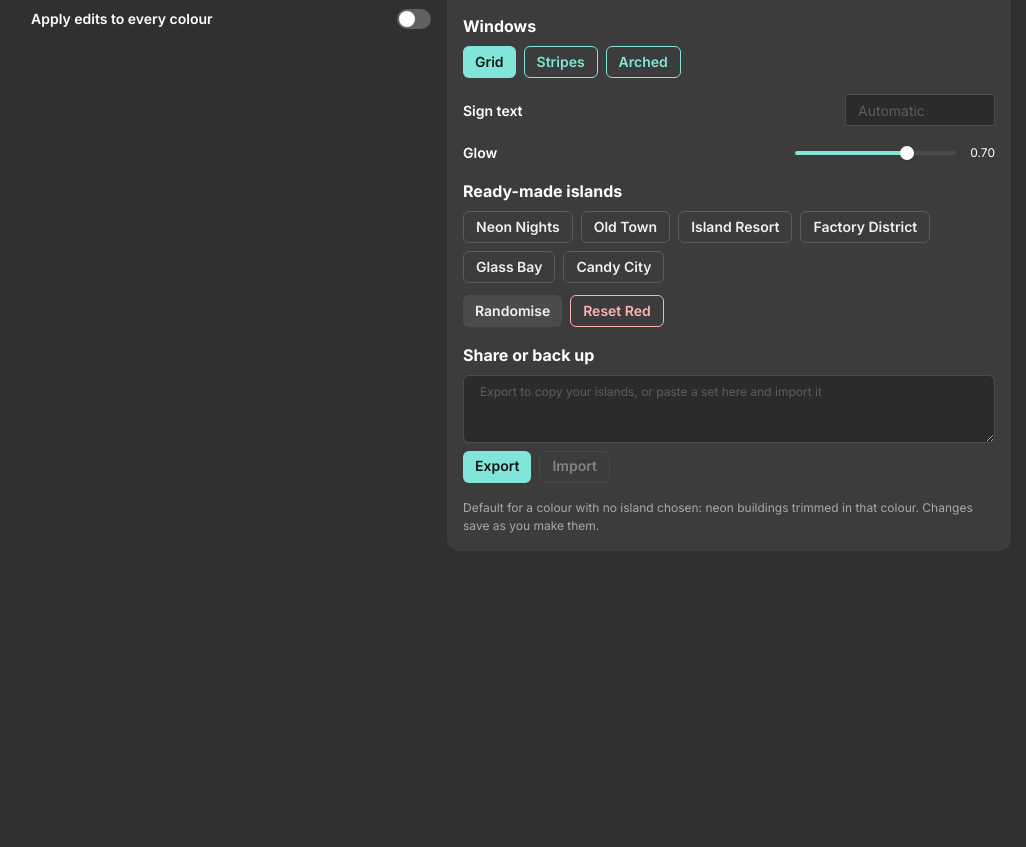
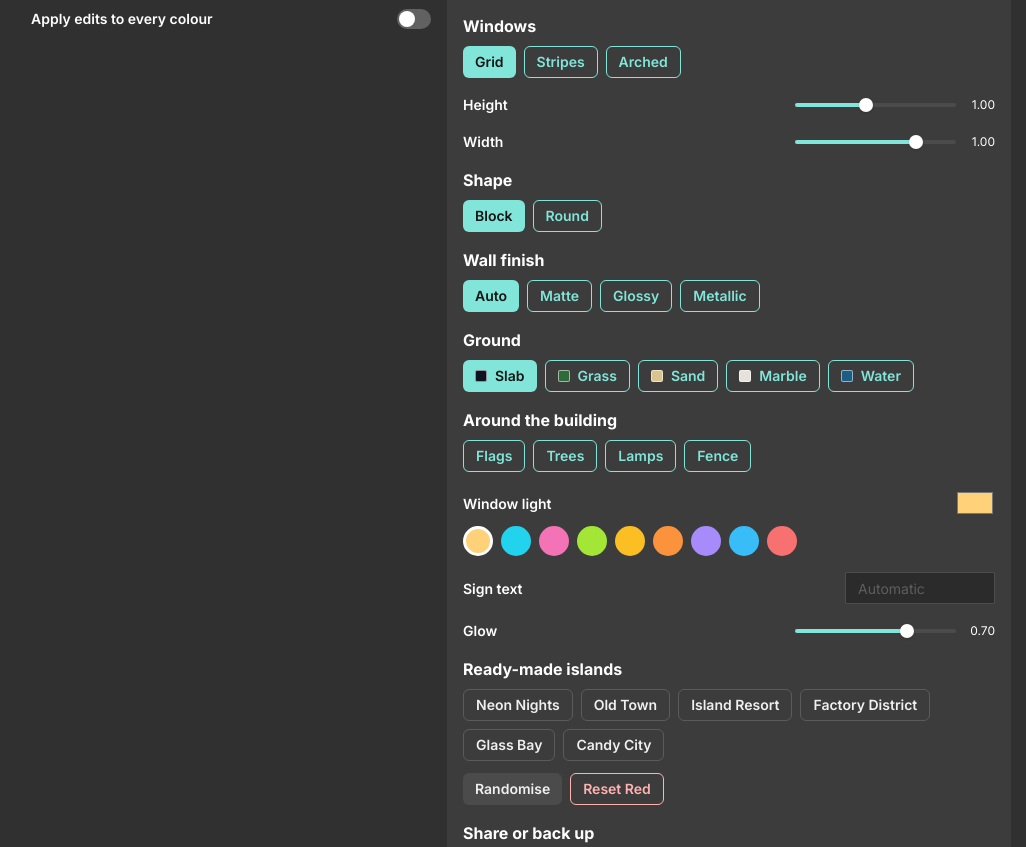
Before and after one commit to gee-highness/ludo-sync, a Next.js app in the folder ludo-sync-game/: page /island in a window 1280 px wide. Shown: the part 549-1396 px from the top of the page, without its empty margins (119-1145 px from the left). Before the commit the page ends 1124 px from the top, so only its background shows below. Built offline with nearby package versions, Linux system fonts and the light colour scheme.

Commit message:
Island maker: height, width, shape, ground, finish, window light, trees/flags/lamps/fence
Co-Authored-By: Claude Sonnet 5.5 <noreply@anthropic.com>
Claude-Session: https://claude.ai/code/session_017Sd1z48vNJqXUJKQ1MqHbh

```diff
--- a/ludo-sync-game/src/components/board/BuildingGlyph.tsx
+++ b/ludo-sync-game/src/components/board/BuildingGlyph.tsx
@@ -2,6 +2,7 @@
 
 import type { IslandStyle } from "@/lib/client/islands";
 import { shade } from "@/lib/client/pieces";
+import { GROUND_COLOURS } from "@/lib/client/islands";
 import { defaultSign } from "./buildings3d";
 
 type Level = 0 | 1 | 2 | 3;
@@ -29,14 +30,14 @@ export function BuildingShape({ style, level, withSign = false }: Props) {
   const els: React.ReactNode[] = [];
 
   // ground plot with an accent edge
-  els.push(<polygon key="plot" points="50,98 92,88 50,78 8,88" fill="#0e1322" stroke={style.accent} strokeWidth={1.6} strokeOpacity={0.9} />);
+  els.push(<polygon key="plot" points="50,98 92,88 50,78 8,88" fill={GROUND_COLOURS[style.ground]} stroke={style.accent} strokeWidth={1.6} strokeOpacity={0.9} />);
 
   if (level === 0) {
     els.push(<polygon key="pyr" points="50,64 60,86 50,90 40,86" fill={style.accent} fillOpacity={0.9} />, <polygon key="pyr2" points="50,64 60,86 50,90" fill={shade(style.accent, -0.3)} />);
     return <g>{els}</g>;
   }
 
-  const tiers = TIERS[style.theme][level - 1];
+  const tiers = TIERS[style.theme][level - 1].map(t => ({ w: t.w * style.footprint, h: Math.min(60, t.h * style.height) }));
   let yb = gy;
   let topW = tiers[0].w, topX = 0, topY = 0;
   tiers.forEach((t, i) => {
@@ -45,7 +46,7 @@ export function BuildingShape({ style, level, withSign = false }: Props) {
     const yt = yb - t.h;
     els.push(
       <g key={`t${i}`}>
-        <rect x={x} y={yt} width={t.w} height={t.h} fill={wallFront} />
+        <rect x={x} y={yt} width={t.w} height={t.h} rx={style.shape === "round" ? t.w * 0.3 : 0} fill={wallFront} />
         <polygon points={`${x + t.w},${yt} ${x + t.w + dx},${yt - dy} ${x + t.w + dx},${yb - dy} ${x + t.w},${yb}`} fill={wallSide} />
         <polygon points={`${x},${yt} ${x + dx},${yt - dy} ${x + t.w + dx},${yt - dy} ${x + t.w},${yt}`} fill={wallTop} />
         <polygon points={`${x},${yt} ${x + dx},${yt - dy} ${x + t.w + dx},${yt - dy} ${x + t.w},${yt}`} fill="none" stroke={style.accent} strokeWidth={1.2} strokeOpacity={style.theme === "brownstone" || style.theme === "industrial" ? 0.2 : 0.95} />
@@ -65,7 +66,7 @@ export function BuildingShape({ style, level, withSign = false }: Props) {
               const wx = x + 2.5 + c * ((t.w - 4) / cols), wy = yt + 2.5 + r * (t.h / rows);
               out.push(
                 <rect key={`w${r}-${c}`} x={wx} y={wy} width={w} height={h} rx={style.windows === "arched" ? w / 2 : 0.6}
-                  fill={on ? (c % 3 === 0 ? style.accent : WARM[(r + c) % 2]) : "#0b1020"} fillOpacity={on ? 0.5 + 0.5 * glow : 0.9} />,
+                  fill={on ? (style.lights || (c % 3 === 0 ? style.accent : WARM[(r + c) % 2])) : "#0b1020"} fillOpacity={on ? 0.5 + 0.5 * glow : 0.9} />,
               );
             }
           }
@@ -85,6 +86,11 @@ export function BuildingShape({ style, level, withSign = false }: Props) {
   if (style.roof === "antenna") els.push(<g key="ant"><line x1={cx} y1={topY - 3} x2={cx} y2={topY - 24} stroke="#cbd5e1" strokeWidth={1.6} /><line x1={cx - 5} y1={topY - 17} x2={cx + 5} y2={topY - 17} stroke="#cbd5e1" strokeWidth={1.2} /><circle cx={cx} cy={topY - 25} r={2.2} fill="#ff3b3b" /></g>);
   if (style.roof === "dome") els.push(<path key="dome" d={`M${cx - topW * 0.36},${topY - 2} a${topW * 0.36},${topW * 0.36} 0 0 1 ${topW * 0.72},0 z`} fill={style.accent} fillOpacity={0.6} stroke={style.accent} strokeWidth={1} />);
   if (style.roof === "helipad") els.push(<g key="pad"><ellipse cx={cx} cy={topY - 2} rx={topW * 0.42} ry={topW * 0.17} fill="#1a1f2e" stroke={style.accent} strokeWidth={1.4} /><text x={cx} y={topY} textAnchor="middle" fontSize={9} fontWeight={800} fill="#fff">H</text></g>);
+
+  if (style.extras.includes("trees")) els.push(<g key="tree"><rect x={14} y={80} width={2} height={7} fill="#6b4a2c" /><polygon points="15,66 21,82 9,82" fill="#2f8f46" /></g>);
+  if (style.extras.includes("flags")) els.push(<g key="flag"><line x1={84} y1={90} x2={84} y2={66} stroke="#d5dbe5" strokeWidth={1.2} /><rect x={84} y={66} width={9} height={6} fill={style.accent} /></g>);
+  if (style.extras.includes("lamps")) els.push(<g key="lamp"><line x1={30} y1={92} x2={30} y2={78} stroke="#2a2f3a" strokeWidth={1.4} /><circle cx={30} cy={77} r={2.4} fill="#fff2b0" /></g>);
+  if (style.extras.includes("fence")) els.push(<polyline key="fence" points="8,88 50,98 92,88" fill="none" stroke="#caa87a" strokeWidth={1.6} strokeDasharray="2 2.5" />);
 
   if (withSign) {
     const text = style.sign || defaultSign(style.theme, level);
--- a/ludo-sync-game/src/components/board/buildings3d.ts
+++ b/ludo-sync-game/src/components/board/buildings3d.ts
@@ -1,5 +1,5 @@
 import * as THREE from "three";
-import type { BuildingTheme, IslandStyle } from "@/lib/client/islands";
+import { GROUND_COLOURS, type BuildingTheme, type IslandStyle } from "@/lib/client/islands";
 
 export interface BuiltBuilding {
   /** Feet at y = 0, centred on x = z = 0, fitting inside a 0.9 x 0.9 square. */
@@ -50,8 +50,8 @@ const facade = (style: IslandStyle) => {
     const g = c.getContext("2d")!;
     const wall = style.theme === "glass" ? mix(style.primary, "#9fd8ff", 0.25) : style.primary;
     g.fillStyle = glowMap ? "#000" : wall; g.fillRect(0, 0, 128, 128);
-    const r = rng(hash(`${style.theme}${style.windows}${style.primary}${style.accent}`));
-    const warm = ["#ffd27a", "#ffe9a8", style.accent];
+    const r = rng(hash(`${style.theme}${style.windows}${style.primary}${style.accent}${style.lights}`));
+    const warm = style.lights ? [style.lights, mix(style.lights, "#ffffff", 0.45), style.lights] : ["#ffd27a", "#ffe9a8", style.accent];
     const cols = 4, rows = 4, cw = 128 / cols, ch = 128 / rows;
     const paint = (x: number, y: number, w: number, h: number, on: boolean, arch: boolean) => {
       g.fillStyle = on ? warm[Math.floor(r() * 3)] : glowMap ? "#000" : "#0b1020";
@@ -72,14 +72,15 @@ const facade = (style: IslandStyle) => {
 };
 
 const wallMaterial = (style: IslandStyle, rel: (() => void)[]): THREE.MeshStandardMaterial => {
-  const key = `wall|${style.theme}|${style.windows}|${style.primary}|${style.accent}|${q(style.glow)}`;
+  const key = `wall|${style.theme}|${style.windows}|${style.primary}|${style.accent}|${q(style.glow)}|${style.lights}|${style.finish}`;
   return lease(key, () => {
     const tex = hasDom ? facade(style) : null;
     const glass = style.theme === "glass";
     const m = new THREE.MeshStandardMaterial({
       color: tex ? 0xffffff : style.primary, map: tex?.map ?? null, emissive: 0xffffff, emissiveMap: tex?.glow ?? null,
       emissiveIntensity: tex ? 0.35 + 1.3 * q(style.glow) : 0,
-      roughness: glass ? 0.18 : style.theme === "industrial" ? 0.8 : 0.6, metalness: glass ? 0.55 : 0.08,
+      roughness: style.finish === "glossy" ? 0.12 : style.finish === "metallic" ? 0.3 : style.finish === "matte" ? 0.9 : glass ? 0.18 : style.theme === "industrial" ? 0.8 : 0.6,
+      metalness: style.finish === "metallic" ? 0.85 : style.finish === "glossy" ? 0.25 : style.finish === "matte" ? 0 : glass ? 0.55 : 0.08,
       transparent: glass, opacity: glass ? 0.88 : 1,
     });
     return { v: m, free: () => { m.dispose(); tex?.map.dispose(); tex?.glow.dispose(); } };
@@ -158,6 +159,15 @@ const boxGeo = (w: number, h: number, d: number, rel: (() => void)[], tiled = tr
 
 const cylGeo = (rt: number, rb: number, h: number, seg: number, rel: (() => void)[]): THREE.BufferGeometry =>
   lease(`cyl|${rt}|${rb}|${h}|${seg}`, () => { const g = new THREE.CylinderGeometry(rt, rb, h, seg); return { v: g, free: () => g.dispose() }; }, rel);
+/** A drum whose side faces are scaled so the facade tiles round it as they do a box. */
+const drumGeo = (r: number, h: number, rel: (() => void)[]): THREE.BufferGeometry =>
+  lease(`drum|${r.toFixed(3)}|${h.toFixed(3)}`, () => {
+    const g = new THREE.CylinderGeometry(r, r, h, 28, 1, false);
+    const uv = g.getAttribute("uv") as THREE.BufferAttribute;
+    const around = Math.max(3, Math.round((2 * Math.PI * r) / TILE));
+    for (let i = 0; i < uv.count; i++) uv.setXY(i, uv.getX(i) * around, (uv.getY(i) * h) / TILE);
+    return { v: g, free: () => g.dispose() };
+  }, rel);
 const sphGeo = (r: number, half: boolean, rel: (() => void)[]): THREE.BufferGeometry =>
   lease(`sph|${r}|${half}`, () => { const g = half ? new THREE.SphereGeometry(r, 18, 10, 0, Math.PI * 2, 0, Math.PI / 2) : new THREE.SphereGeometry(r, 10, 8); return { v: g, free: () => g.dispose() }; }, rel);
 const planeGeo = (w: number, h: number, rel: (() => void)[]): THREE.BufferGeometry =>
@@ -187,11 +197,44 @@ export const buildBuilding = (style: IslandStyle, level: 0 | 1 | 2 | 3): BuiltBu
     return m;
   };
   const trim = trimMaterial(style.accent, rel);
-  const slab = plainMaterial("#0e1322", rel, 0, 0.9);
+  const slab = plainMaterial(GROUND_COLOURS[style.ground], rel, 0, style.ground === "marble" ? 0.25 : style.ground === "water" ? 0.1 : 0.9);
 
   // the plot every building stands on, edged in the island's accent colour
   add(boxGeo(0.86, 0.04, 0.86, rel, false), slab, 0, 0.02, 0);
   for (const [sx, sz, w, d] of [[0, 0.42, 0.86, 0.025], [0, -0.42, 0.86, 0.025], [0.42, 0, 0.025, 0.86], [-0.42, 0, 0.025, 0.86]] as const) add(boxGeo(w, 0.03, d, rel, false), trim, sx, 0.045, sz);
+
+  // the small things standing around the plot
+  const extras = new Set(style.extras);
+  if (extras.has("fence")) {
+    const post = plainMaterial("#caa87a", rel, 0, 0.8);
+    for (const [x, z, w, d] of [[0, 0.4, 0.8, 0.014], [0, -0.4, 0.8, 0.014], [0.4, 0, 0.014, 0.8], [-0.4, 0, 0.014, 0.8]] as const) {
+      add(boxGeo(w, 0.02, d, rel, false), post, x, 0.14, z);
+      add(boxGeo(w, 0.02, d, rel, false), post, x, 0.09, z);
+    }
+    for (const [x, z] of [[-0.4, -0.4], [0.4, -0.4], [-0.4, 0.4], [0.4, 0.4], [0, 0.4], [0, -0.4], [0.4, 0], [-0.4, 0]] as const) add(boxGeo(0.025, 0.14, 0.025, rel, false), post, x, 0.11, z);
+  }
+  if (extras.has("lamps")) {
+    const pole = plainMaterial("#2a2f3a", rel, 0, 0.5);
+    const bulb = plainMaterial("#fff2b0", rel, 1.4, 0.4);
+    for (const x of [-0.38, 0.38]) {
+      add(cylGeo(0.01, 0.012, 0.3, 6, rel), pole, x, 0.19, 0.38);
+      add(sphGeo(0.03, false, rel), bulb, x, 0.35, 0.38);
+    }
+  }
+  if (extras.has("trees")) {
+    const leaf = plainMaterial(style.ground === "sand" ? "#3f9d52" : "#2f8f46", rel, 0, 0.8), bark = plainMaterial("#6b4a2c", rel, 0, 0.9);
+    const cone = lease("tree|cone", () => { const g = new THREE.ConeGeometry(0.09, 0.26, 8); return { v: g, free: () => g.dispose() }; }, rel);
+    for (const [x, z] of [[-0.36, -0.36], [0.36, -0.36]] as const) {
+      add(cylGeo(0.012, 0.015, 0.1, 6, rel), bark, x, 0.09, z);
+      add(cone, leaf, x, 0.27, z);
+    }
+  }
+  if (extras.has("flags")) {
+    const pole = plainMaterial("#d5dbe5", rel, 0, 0.4);
+    const flag = plainMaterial(style.accent, rel, 0.5, 0.6);
+    add(cylGeo(0.008, 0.008, 0.5, 6, rel), pole, -0.38, 0.29, 0.38);
+    add(boxGeo(0.16, 0.1, 0.01, rel, false), flag, -0.3, 0.48, 0.38);
+  }
 
   if (level === 0) {
     const pyramid = lease("lot|pyramid", () => { const g = new THREE.ConeGeometry(0.16, 0.3, 4); return { v: g, free: () => g.dispose() }; }, rel);
@@ -201,18 +244,19 @@ export const buildBuilding = (style: IslandStyle, level: 0 | 1 | 2 | 3): BuiltBu
   }
 
   const lv = level as 1 | 2 | 3;
-  const tiers = TIERS[style.theme][lv - 1];
+  const round = style.shape === "round";
+  const tiers = TIERS[style.theme][lv - 1].map(t => ({ w: t.w * style.footprint, d: (round ? t.w : t.d) * style.footprint, h: t.h * style.height }));
   const wall = wallMaterial(style, rel);
   const stone = plainMaterial(mix(style.primary, "#ffffff", 0.35), rel, 0, 0.8);
   let y = 0.04;
   let top = { w: tiers[0].w, d: tiers[0].d };
   tiers.forEach((t, i) => {
-    add(boxGeo(t.w, t.h, t.d, rel), wall, 0, y + t.h / 2, 0);
+    add(round ? drumGeo(t.w / 2, t.h, rel) : boxGeo(t.w, t.h, t.d, rel), wall, 0, y + t.h / 2, 0);
     y += t.h;
     // a glowing band at the top of every tier; brownstone gets a stone cornice instead
-    if (style.theme === "brownstone" || style.theme === "industrial") add(boxGeo(t.w + 0.05, 0.05, t.d + 0.05, rel, false), stone, 0, y + 0.01, 0);
-    else add(boxGeo(t.w + 0.03, 0.03, t.d + 0.03, rel, false), trim, 0, y + 0.005, 0);
-    if (style.theme === "neon" && i < tiers.length - 1) for (const sx of [-1, 1]) add(boxGeo(0.025, tiers[i].h, 0.025, rel, false), trim, sx * (t.w / 2 + 0.005), y - t.h / 2, t.d / 2 + 0.005);
+    if (style.theme === "brownstone" || style.theme === "industrial") add(round ? cylGeo(t.w / 2 + 0.025, t.w / 2 + 0.025, 0.05, 28, rel) : boxGeo(t.w + 0.05, 0.05, t.d + 0.05, rel, false), stone, 0, y + 0.01, 0);
+    else add(round ? cylGeo(t.w / 2 + 0.015, t.w / 2 + 0.015, 0.03, 28, rel) : boxGeo(t.w + 0.03, 0.03, t.d + 0.03, rel, false), trim, 0, y + 0.005, 0);
+    if (style.theme === "neon" && !round && i < tiers.length - 1) for (const sx of [-1, 1]) add(boxGeo(0.025, tiers[i].h, 0.025, rel, false), trim, sx * (t.w / 2 + 0.005), y - t.h / 2, t.d / 2 + 0.005);
     top = { w: t.w, d: t.d };
   });
   const roofY = y + 0.03;
--- a/ludo-sync-game/src/components/island/IslandEditor.tsx
+++ b/ludo-sync-game/src/components/island/IslandEditor.tsx
@@ -8,7 +8,7 @@ import { useMemo, useState } from "react";
 import { SEATS, SEAT_INFO, type Seat } from "@/lib/ludo/board";
 import BuildingGlyph from "../board/BuildingGlyph";
 import {
-  BUILDING_THEMES, DEFAULT_ISLAND, ROOFS, WINDOWS, islandFor, sanitizeIsland, sanitizeIslands, setIsland, setIslands, useIslands, type IslandMap, type IslandStyle,
+  BUILDING_THEMES, DEFAULT_ISLAND, EXTRAS, FINISHES, GROUNDS, GROUND_COLOURS, ROOFS, SHAPES, WINDOWS, islandFor, sanitizeIsland, sanitizeIslands, setIsland, setIslands, useIslands, type IslandMap, type IslandStyle,
 } from "@/lib/client/islands";
 
 const IslandPreview3D = dynamic(() => import("./IslandPreview3D"), { ssr: false, loading: () => <Box h="230px" /> });
@@ -21,13 +21,13 @@ const THEME_BLURB: Record<IslandStyle["theme"], string> = {
 const WALLS = ["#1e2a4a", "#3b1f4a", "#14352f", "#4a2a1e", "#2b2f36", "#7c4a35", "#0f766e", "#475569"];
 const ACCENTS = ["#22d3ee", "#f472b6", "#a3e635", "#fbbf24", "#fb923c", "#a78bfa", "#38bdf8", "#f87171"];
 
-const PRESETS: { name: string; style: Omit<IslandStyle, "sign"> & { sign: string } }[] = [
-  { name: "Neon Nights", style: { theme: "neon", primary: "#1e2a4a", accent: "#22d3ee", roof: "antenna", windows: "grid", sign: "", glow: 0.8 } },
-  { name: "Old Town", style: { theme: "brownstone", primary: "#7c4a35", accent: "#fbbf24", roof: "flat", windows: "arched", sign: "", glow: 0.45 } },
-  { name: "Island Resort", style: { theme: "tropical", primary: "#0f766e", accent: "#fb7185", roof: "dome", windows: "stripes", sign: "", glow: 0.6 } },
-  { name: "Factory District", style: { theme: "industrial", primary: "#475569", accent: "#fb923c", roof: "antenna", windows: "grid", sign: "", glow: 0.5 } },
-  { name: "Glass Bay", style: { theme: "glass", primary: "#1d4e6b", accent: "#a7f3d0", roof: "helipad", windows: "stripes", sign: "", glow: 0.7 } },
-  { name: "Candy City", style: { theme: "neon", primary: "#831843", accent: "#f472b6", roof: "dome", windows: "arched", sign: "SWEET", glow: 0.9 } },
+const PRESETS: { name: string; style: IslandStyle }[] = [
+  { name: "Neon Nights", style: { ...DEFAULT_ISLAND, theme: "neon", primary: "#1e2a4a", accent: "#22d3ee", roof: "antenna", windows: "grid", sign: "", glow: 0.8, height: 1.2, extras: ["lamps"], finish: "glossy" } },
+  { name: "Old Town", style: { ...DEFAULT_ISLAND, theme: "brownstone", primary: "#7c4a35", accent: "#fbbf24", roof: "flat", windows: "arched", sign: "", glow: 0.45, ground: "marble", extras: ["fence", "lamps"], lights: "#ffb347" } },
+  { name: "Island Resort", style: { ...DEFAULT_ISLAND, theme: "tropical", primary: "#0f766e", accent: "#fb7185", roof: "dome", windows: "stripes", sign: "", glow: 0.6, ground: "sand", shape: "round", extras: ["trees", "flags"], height: 0.9 } },
+  { name: "Factory District", style: { ...DEFAULT_ISLAND, theme: "industrial", primary: "#475569", accent: "#fb923c", roof: "antenna", windows: "grid", sign: "", glow: 0.5, finish: "metallic", footprint: 1.1, extras: ["fence"], lights: "#ff8a3d" } },
+  { name: "Glass Bay", style: { ...DEFAULT_ISLAND, theme: "glass", primary: "#1d4e6b", accent: "#a7f3d0", roof: "helipad", windows: "stripes", sign: "", glow: 0.7, ground: "water", height: 1.3, shape: "round", finish: "glossy", lights: "#a7f3d0" } },
+  { name: "Candy City", style: { ...DEFAULT_ISLAND, theme: "neon", primary: "#831843", accent: "#f472b6", roof: "dome", windows: "arched", sign: "SWEET", glow: 0.9, ground: "grass", shape: "round", extras: ["flags", "trees"], lights: "#ff9ad5" } },
 ];
 
 const Row = ({ label, children }: { label: string; children: React.ReactNode }) => (
@@ -50,7 +50,9 @@ const Swatches = ({ label, value, colours, onChange }: { label: string; value: s
 
 const randomStyle = (): IslandStyle => {
   const p = <T,>(l: readonly T[]) => l[Math.floor(Math.random() * l.length)];
-  return sanitizeIsland({ theme: p(BUILDING_THEMES), primary: p(WALLS), accent: p(ACCENTS), roof: p(ROOFS), windows: p(WINDOWS), sign: "", glow: 0.4 + Math.random() * 0.6 });
+  return sanitizeIsland({ theme: p(BUILDING_THEMES), primary: p(WALLS), accent: p(ACCENTS), roof: p(ROOFS), windows: p(WINDOWS), sign: "", glow: 0.4 + Math.random() * 0.6,
+    height: 0.8 + Math.random() * 0.5, footprint: 0.85 + Math.random() * 0.25, shape: p(SHAPES), ground: p(GROUNDS), finish: p(FINISHES),
+    extras: EXTRAS.filter(() => Math.random() < 0.4), lights: Math.random() < 0.5 ? "" : p(ACCENTS) });
 };
 
 export default function IslandEditor() {
@@ -137,6 +139,40 @@ export default function IslandEditor() {
               <Text fontWeight={700} mb={2}>Windows</Text>
               <Wrap>{WINDOWS.map(w => <Button key={w} size="sm" variant={style.windows === w ? "solid" : "outline"} colorScheme="teal" aria-pressed={style.windows === w} onClick={() => edit({ windows: w })}>{cap(w)}</Button>)}</Wrap>
             </Box>
+            <Row label="Height">
+              <HStack w="200px" spacing={3}>
+                <Slider min={0.6} max={1.5} step={0.05} value={style.height} aria-label="Height" onChange={v => edit({ height: v })} colorScheme="teal"><SliderTrack><SliderFilledTrack /></SliderTrack><SliderThumb /></Slider>
+                <Text fontSize="xs" w="34px" textAlign="right">{style.height.toFixed(2)}</Text>
+              </HStack>
+            </Row>
+            <Row label="Width">
+              <HStack w="200px" spacing={3}>
+                <Slider min={0.7} max={1.1} step={0.05} value={style.footprint} aria-label="Width" onChange={v => edit({ footprint: v })} colorScheme="teal"><SliderTrack><SliderFilledTrack /></SliderTrack><SliderThumb /></Slider>
+                <Text fontSize="xs" w="34px" textAlign="right">{style.footprint.toFixed(2)}</Text>
+              </HStack>
+            </Row>
+            <Box>
+              <Text fontWeight={700} mb={2}>Shape</Text>
+              <Wrap>{SHAPES.map(x => <Button key={x} size="sm" variant={style.shape === x ? "solid" : "outline"} colorScheme="teal" aria-pressed={style.shape === x} onClick={() => edit({ shape: x })}>{cap(x)}</Button>)}</Wrap>
+            </Box>
+            <Box>
+              <Text fontWeight={700} mb={2}>Wall finish</Text>
+              <Wrap>{FINISHES.map(x => <Button key={x} size="sm" variant={style.finish === x ? "solid" : "outline"} colorScheme="teal" aria-pressed={style.finish === x} onClick={() => edit({ finish: x })}>{cap(x)}</Button>)}</Wrap>
+            </Box>
+            <Box>
+              <Text fontWeight={700} mb={2}>Ground</Text>
+              <Wrap>{GROUNDS.map(x => (
+                <Button key={x} size="sm" variant={style.ground === x ? "solid" : "outline"} colorScheme="teal" aria-pressed={style.ground === x} onClick={() => edit({ ground: x })} leftIcon={<Box w="12px" h="12px" borderRadius="sm" bg={GROUND_COLOURS[x]} border="1px solid #fff8" />}>{cap(x)}</Button>
+              ))}</Wrap>
+            </Box>
+            <Box>
+              <Text fontWeight={700} mb={2}>Around the building</Text>
+              <Wrap>{EXTRAS.map(x => {
+                const on = style.extras.includes(x);
+                return <Button key={x} size="sm" variant={on ? "solid" : "outline"} colorScheme="teal" aria-pressed={on} onClick={() => edit({ extras: on ? style.extras.filter(e => e !== x) : [...style.extras, x] })}>{cap(x)}</Button>;
+              })}</Wrap>
+            </Box>
+            <Swatches label="Window light" value={style.lights || "#ffd27a"} colours={["#ffd27a", ...ACCENTS]} onChange={c => edit({ lights: c })} />
             <Row label="Sign text">
               <Input w="150px" size="sm" bg="gray.700" maxLength={8} value={style.sign} placeholder="Automatic" aria-label="Sign text" onChange={e => edit({ sign: e.target.value })} />
             </Row>
--- a/ludo-sync-game/src/lib/client/islands.ts
+++ b/ludo-sync-game/src/lib/client/islands.ts
@@ -9,6 +9,17 @@ export const ROOFS = ["flat", "antenna", "dome", "helipad"] as const;
 export type Roof = (typeof ROOFS)[number];
 export const WINDOWS = ["grid", "stripes", "arched"] as const;
 export type WindowStyle = (typeof WINDOWS)[number];
+
+export const SHAPES = ["block", "round"] as const;
+export type Shape = (typeof SHAPES)[number];
+export const GROUNDS = ["slab", "grass", "sand", "marble", "water"] as const;
+export type Ground = (typeof GROUNDS)[number];
+export const FINISHES = ["auto", "matte", "glossy", "metallic"] as const;
+export type Finish = (typeof FINISHES)[number];
+export const EXTRAS = ["flags", "trees", "lamps", "fence"] as const;
+export type Extra = (typeof EXTRAS)[number];
+/** Colour of the pad each building stands on. */
+export const GROUND_COLOURS: Record<Ground, string> = { slab: "#0e1322", grass: "#2f6b3a", sand: "#d9c48f", marble: "#e6e2da", water: "#1c5d86" };
 
 export interface IslandStyle {
   theme: BuildingTheme;
@@ -22,6 +33,19 @@ export interface IslandStyle {
   sign: string;
   /** 0 to 1, how strongly windows and the sign glow. */
   glow: number;
+  /** How tall the building is compared with the standard, 0.6 to 1.5. */
+  height: number;
+  /** How much of the plot it fills, 0.7 to 1.1. */
+  footprint: number;
+  shape: Shape;
+  /** What the plot is made of. */
+  ground: Ground;
+  /** The small things that stand around the building. */
+  extras: Extra[];
+  /** How the walls catch the light; auto follows the style. */
+  finish: Finish;
+  /** Colour the lit windows give off; empty means a warm white. */
+  lights: string;
 }
 
 export type IslandMap = Partial<Record<Seat, IslandStyle>>;
@@ -32,7 +56,9 @@ const hex = (v: unknown, d: string) => (typeof v === "string" && HEX.test(v) ? v
 
 export const DEFAULT_ISLAND: Readonly<IslandStyle> = {
   theme: "neon", primary: "#1e2a4a", accent: "#22d3ee", roof: "antenna", windows: "grid", sign: "", glow: 0.7,
+  height: 1, footprint: 1, shape: "block", ground: "slab", extras: [], finish: "auto", lights: "",
 };
+const num = (v: unknown, lo: number, hi: number, d: number) => (typeof v === "number" && Number.isFinite(v) ? Math.min(hi, Math.max(lo, v)) : d);
 
 /** Cleans anything stored or received into a complete, valid island style. */
 export const sanitizeIsland = (raw: unknown): IslandStyle => {
@@ -43,6 +69,10 @@ export const sanitizeIsland = (raw: unknown): IslandStyle => {
   return {
     theme: oneOf(r.theme, BUILDING_THEMES, d.theme), primary: hex(r.primary, d.primary), accent: hex(r.accent, d.accent),
     roof: oneOf(r.roof, ROOFS, d.roof), windows: oneOf(r.windows, WINDOWS, d.windows), sign, glow,
+    height: num(r.height, 0.6, 1.5, d.height), footprint: num(r.footprint, 0.7, 1.1, d.footprint),
+    shape: oneOf(r.shape, SHAPES, d.shape), ground: oneOf(r.ground, GROUNDS, d.ground), finish: oneOf(r.finish, FINISHES, d.finish),
+    extras: Array.isArray(r.extras) ? EXTRAS.filter(x => (r.extras as unknown[]).includes(x)) : [],
+    lights: r.lights === "" ? "" : hex(r.lights, d.lights),
   };
 };
 
```
Also changed, not shown: 2 other files (tests, documents, lock files or other folders).
